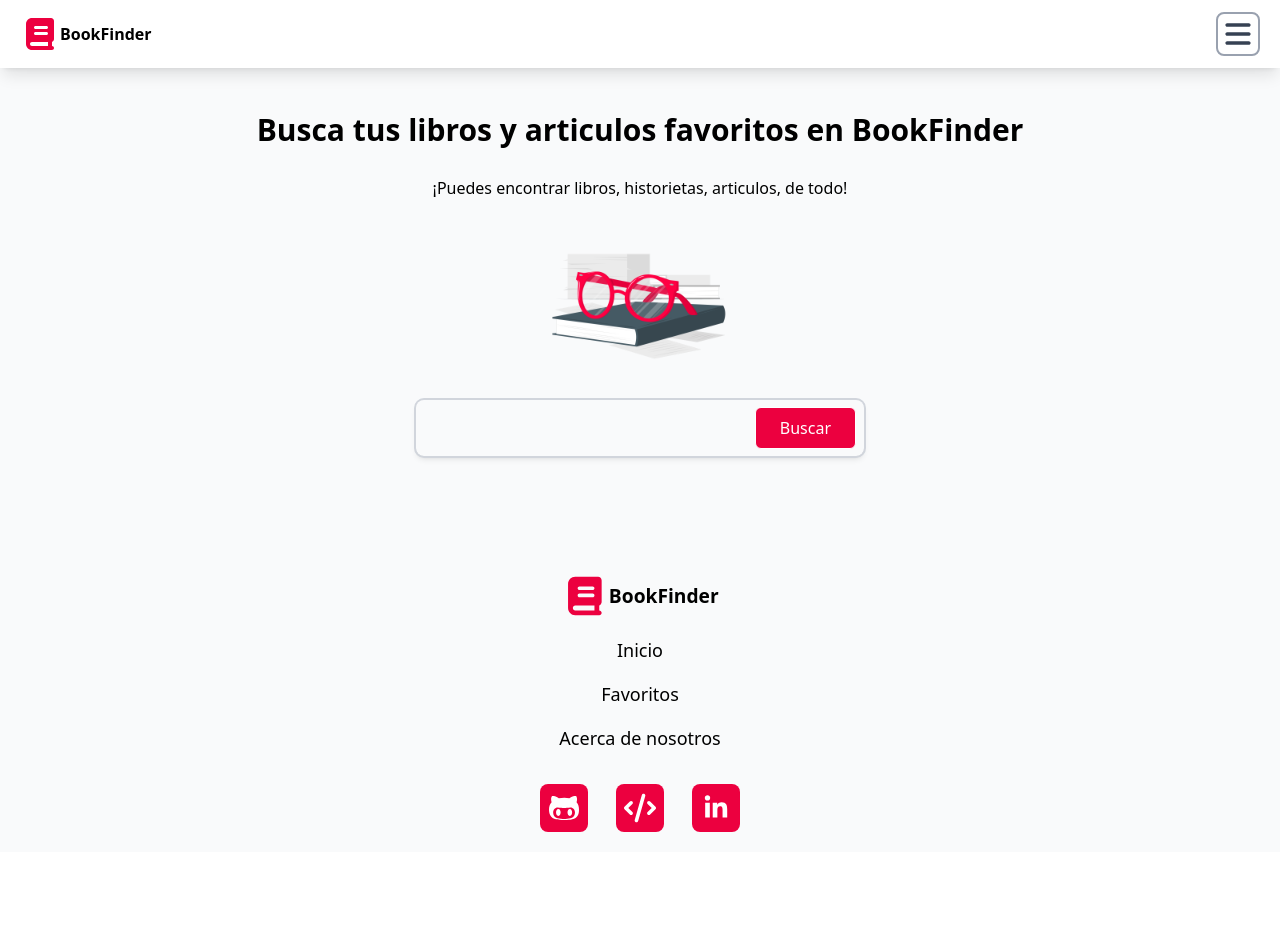
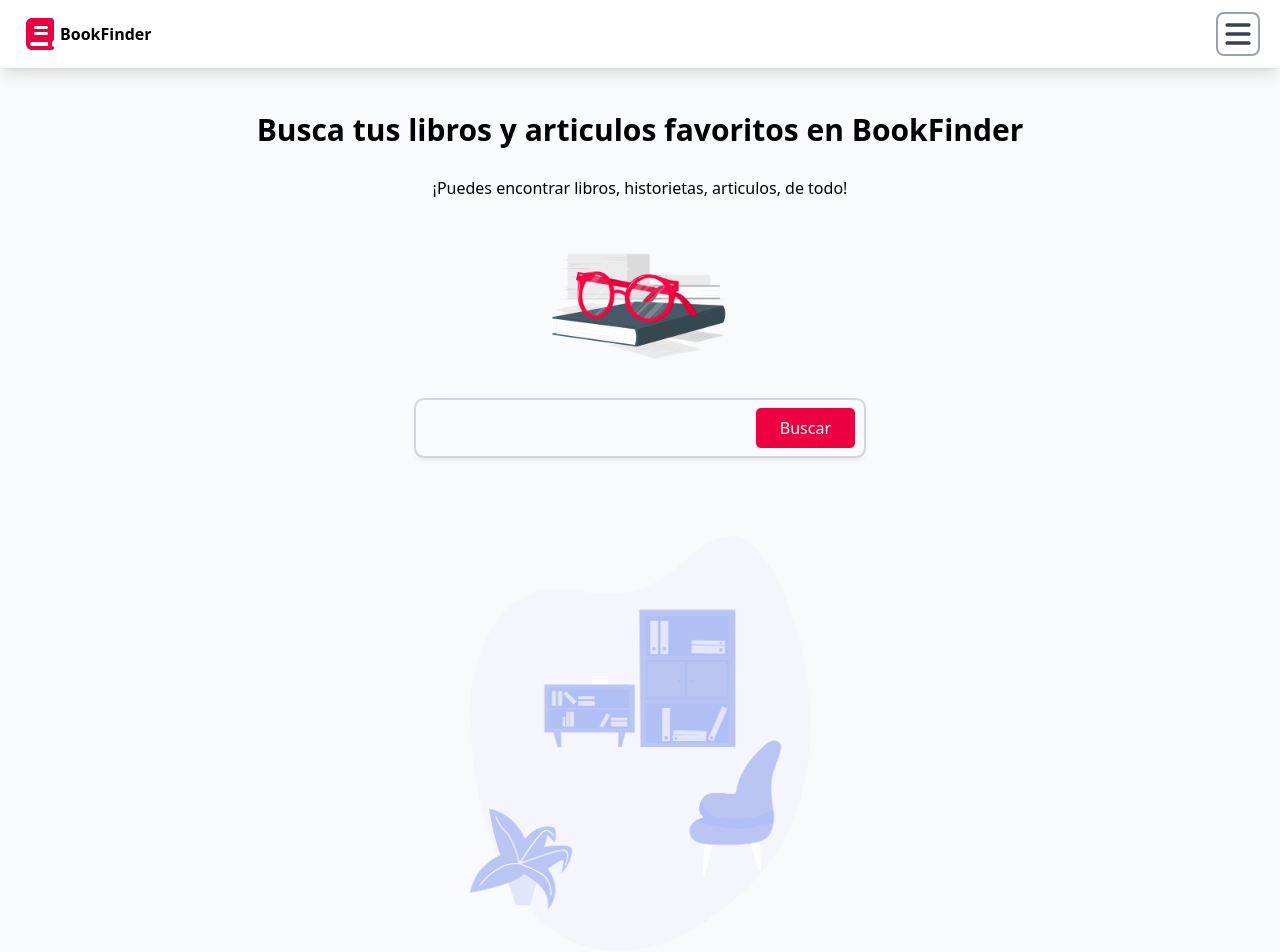
Before and after one commit to Ledtius/BookFinder, a React (Vite) app: page / in a window 1280 px wide. Shown: the top 952 px of the page. Before the commit the page ends 852 px from the top, so only its background shows below. Built offline with nearby package versions, Linux system fonts and the light colour scheme.

Commit message:
Added the BookList component

```diff
--- a/src/components/books/BookList.jsx
+++ b/src/components/books/BookList.jsx
@@ -1,7 +1,11 @@
 const BookList = () => {
   return (
     <>
-      <img src="/src/assets/image/emptySearch.png" alt="no-search" />
+      <img
+        className="size-9/12 max-w-sm mt-20"
+        src="/src/assets/image/emptySearch.png"
+        alt="no-search"
+      />
     </>
   );
 };
--- a/src/components/pages/Home.jsx
+++ b/src/components/pages/Home.jsx
@@ -1,11 +1,13 @@
 import Hero from "../common/Hero.jsx";
 import Form from "../common/Form.jsx";
+import BookList from "../books/BookList.jsx";
 const Home = () => {
   return (
     <>
       <section className="flex items-center flex-col">
         <Hero />
         <Form />
+        <BookList />
       </section>
     </>
   );
```
